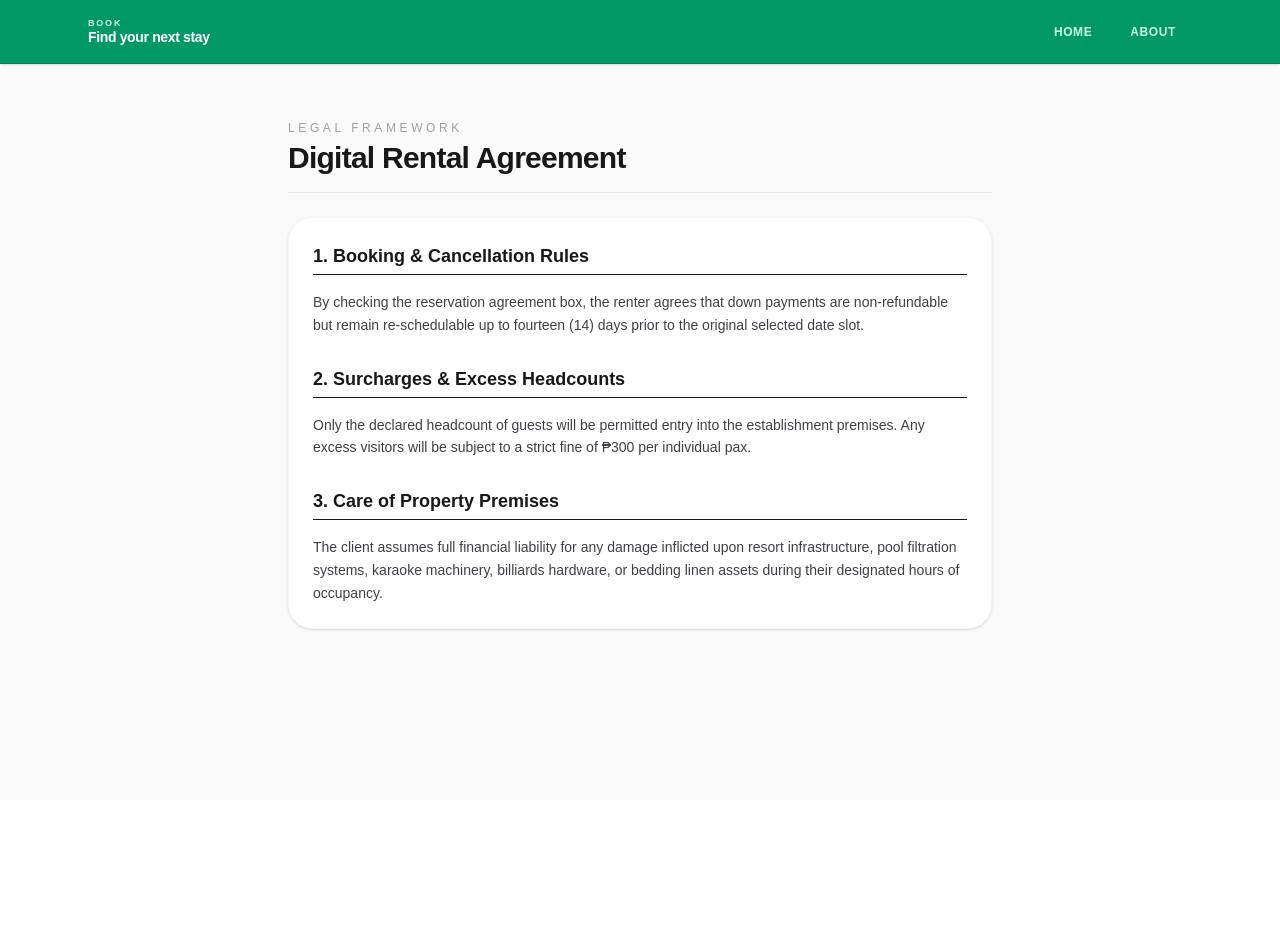
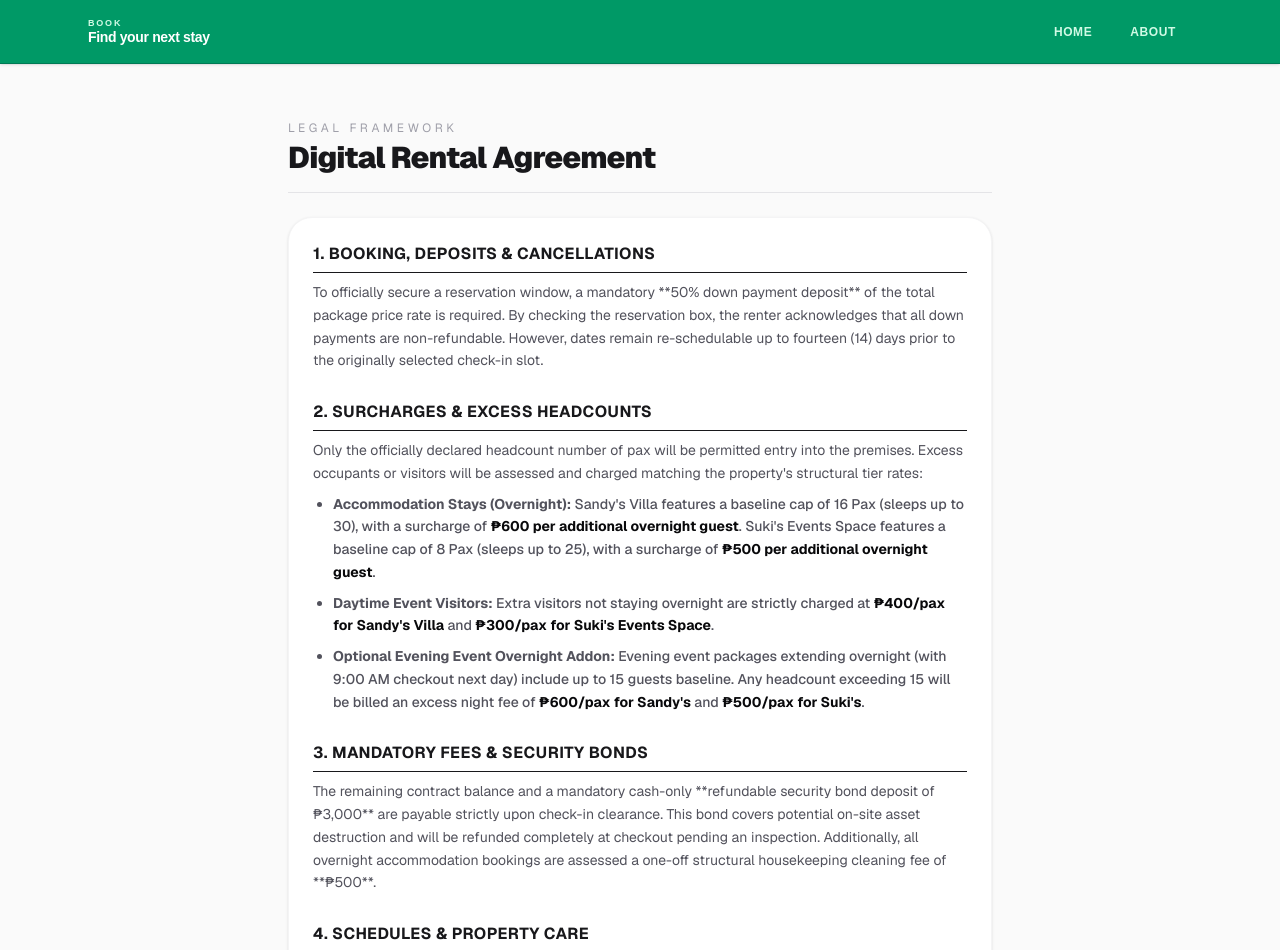
Before and after one commit to Ceres-occator/Joy-Website, a Next.js app: page /terms-and-conditions in a window 1280 px wide. Shown: the top 950 px of the page. Before the commit the page ends 800 px from the top, so only its background shows below. Built offline with nearby package versions, Linux system fonts and the light colour scheme.

Commit message:
added the about terms and conditions revision

```diff
--- a/app/(public)/terms-and-conditions/page.tsx
+++ b/app/(public)/terms-and-conditions/page.tsx
@@ -1,21 +1,57 @@
 // app/(public)/terms-and-conditions/page.tsx
 export default function TermsPage() {
   return (
-    <main className="mx-auto max-w-3xl p-4 sm:p-8 space-y-6 text-sm text-zinc-600 leading-relaxed animate-fadeIn">
+    <main className="mx-auto max-w-3xl p-4 sm:p-8 space-y-6 text-sm text-zinc-600 leading-relaxed animate-fadeIn font-sans">
       <div className="border-b border-zinc-200 pb-4">
         <p className="text-xs uppercase tracking-[0.3em] text-zinc-400">Legal Framework</p>
         <h1 className="text-3xl font-black text-zinc-900 tracking-tight mt-1">Digital Rental Agreement</h1>
       </div>
 
-      <section className="bg-white p-6 rounded-3xl border border-zinc-100 space-y-4 shadow-sm text-zinc-700">
-        <h2 className="font-bold text-zinc-900 text-lg border-b pb-1">1. Booking & Cancellation Rules</h2>
-        <p>By checking the reservation agreement box, the renter agrees that down payments are non-refundable but remain re-schedulable up to fourteen (14) days prior to the original selected date slot.</p>
+      <section className="bg-white p-6 rounded-3xl border border-zinc-100 space-y-5 shadow-sm text-zinc-700">
 
-        <h2 className="font-bold text-zinc-900 text-lg border-b pb-1 pt-3">2. Surcharges & Excess Headcounts</h2>
-        <p>Only the declared headcount of guests will be permitted entry into the establishment premises. Any excess visitors will be subject to a strict fine of ₱300 per individual pax.</p>
+        {/* SECTION 1 */}
+        <div>
+          <h2 className="font-bold text-zinc-900 text-base border-b pb-1.5 uppercase tracking-wide">1. Booking, Deposits & Cancellations</h2>
+          <p className="mt-2 text-zinc-600">
+            To officially secure a reservation window, a mandatory **50% down payment deposit** of the total package price rate is required. By checking the reservation box, the renter acknowledges that all down payments are non-refundable. However, dates remain re-schedulable up to fourteen (14) days prior to the originally selected check-in slot.
+          </p>
+        </div>
 
-        <h2 className="font-bold text-zinc-900 text-lg border-b pb-1 pt-3">3. Care of Property Premises</h2>
-        <p>The client assumes full financial liability for any damage inflicted upon resort infrastructure, pool filtration systems, karaoke machinery, billiards hardware, or bedding linen assets during their designated hours of occupancy.</p>
+        {/* SECTION 2 - OVERHAULED TO MATCH COMPUTE MATRIX */}
+        <div>
+          <h2 className="font-bold text-zinc-900 text-base border-b pb-1.5 pt-2 uppercase tracking-wide">2. Surcharges & Excess Headcounts</h2>
+          <p className="mt-2 text-zinc-600">
+            Only the officially declared headcount number of pax will be permitted entry into the premises. Excess occupants or visitors will be assessed and charged matching the property's structural tier rates:
+          </p>
+          <ul className="mt-2 list-disc pl-5 space-y-2 text-zinc-600 font-medium">
+            <li>
+              <strong>Accommodation Stays (Overnight):</strong> Sandy's Villa features a baseline cap of 16 Pax (sleeps up to 30), with a surcharge of <span className="text-zinc-950 font-bold">₱600 per additional overnight guest</span>. Suki's Events Space features a baseline cap of 8 Pax (sleeps up to 25), with a surcharge of <span className="text-zinc-950 font-bold">₱500 per additional overnight guest</span>.
+            </li>
+            <li>
+              <strong>Daytime Event Visitors:</strong> Extra visitors not staying overnight are strictly charged at <span className="text-zinc-950 font-bold">₱400/pax for Sandy's Villa</span> and <span className="text-zinc-950 font-bold">₱300/pax for Suki's Events Space</span>.
+            </li>
+            <li>
+              <strong>Optional Evening Event Overnight Addon:</strong> Evening event packages extending overnight (with 9:00 AM checkout next day) include up to 15 guests baseline. Any headcount exceeding 15 will be billed an excess night fee of <span className="text-zinc-950 font-bold">₱600/pax for Sandy's</span> and <span className="text-zinc-950 font-bold">₱500/pax for Suki's</span>.
+            </li>
+          </ul>
+        </div>
+
+        {/* SECTION 3 */}
+        <div>
+          <h2 className="font-bold text-zinc-900 text-base border-b pb-1.5 pt-2 uppercase tracking-wide">3. Mandatory Fees & Security Bonds</h2>
+          <p className="mt-2 text-zinc-600">
+            The remaining contract balance and a mandatory cash-only **refundable security bond deposit of ₱3,000** are payable strictly upon check-in clearance. This bond covers potential on-site asset destruction and will be refunded completely at checkout pending an inspection. Additionally, all overnight accommodation bookings are assessed a one-off structural housekeeping cleaning fee of **₱500**.
+          </p>
+        </div>
+
+        {/* SECTION 4 */}
+        <div>
+          <h2 className="font-bold text-zinc-900 text-base border-b pb-1.5 pt-2 uppercase tracking-wide">4. Schedules & Property Care</h2>
+          <p className="mt-2 text-zinc-600">
+            For accommodation stays, check-in begins at **3:00 PM** and check-out is strictly at **9:00 AM**. For daytime events, time windows are restricted to 4 hours (11:00 AM - 3:00 PM) while evening event slots run for 5 hours (5:00 PM - 10:00 PM). The client assumes total financial liability for any damage inflicted upon structural properties, infinity pool systems, karaoke electronics, billiards tables, or room linen assets.
+          </p>
+        </div>
+
       </section>
     </main>
   );
--- a/app/book/components/BookingForm.tsx
+++ b/app/book/components/BookingForm.tsx
@@ -54,7 +54,7 @@ export default function BookingForm({ villaId, villaTitle, categoryType = [] }:
   const [excessPaxInput, setExcessPaxInput] = useState<number>(0)
   const [accommodationGuestCount, setAccommodationGuestCount] = useState<number>(1)
 
-  // --- 🌟 NEW: Optional Event Overnight Stay States ---
+  // --- Optional Event Overnight Stay States ---
   const [addOptionalOvernight, setAddOptionalOvernight] = useState<boolean>(false)
   const [overnightGuestsCount, setOvernightGuestsCount] = useState<number>(1)
 
@@ -82,7 +82,6 @@ export default function BookingForm({ villaId, villaTitle, categoryType = [] }:
       accommodationExcessRate: isSuki ? 500 : 600,
       eventVisitorRate: isSuki ? 300 : 400,
 
-      // 🌟 NEW: Optional event overnight constants from flyer rules
       overnightAddonBasePrice: isSuki ? 10000 : 12000,
       overnightAddonBasePax: 15,
       overnightAddonExcessRate: isSuki ? 500 : 600
@@ -186,7 +185,6 @@ export default function BookingForm({ villaId, villaTitle, categoryType = [] }:
       excessPaxSurcharge = excessPaxInput * staticVillaRules.eventVisitorRate;
       mandatoryCleaningFee = 0;
 
-      // 🌟 NEW: Optional Event Overnight Math Stack
       if (addOptionalOvernight && timeSlot === 'evening') {
         let excessOvernightGuestsPrice = 0;
         if (overnightGuestsCount > staticVillaRules.overnightAddonBasePax) {
@@ -249,7 +247,6 @@ export default function BookingForm({ villaId, villaTitle, categoryType = [] }:
     const totalHeadcountRegistry = bookingPurpose === 'events' ? (selectedBasePaxTier + excessPaxInput) : accommodationGuestCount;
     const targetDateSpanValue = bookingPurpose === 'events' ? eventDate : `${checkInDate} to ${checkOutDate}`;
 
-    // Append descriptive string parameters if an optional event overnight stay is active
     const finalTimeLabel = bookingPurpose === 'events'
       ? (addOptionalOvernight ? `${timeSlot} Slot + Overnight Extended` : `${timeSlot} Slot`)
       : 'Overnight Stay';
@@ -264,7 +261,7 @@ export default function BookingForm({ villaId, villaTitle, categoryType = [] }:
   }, [villaId, villaTitle, fullName, phone, eventDate, checkInDate, checkOutDate, timeSlot, eventType, selectedBasePaxTier, excessPaxInput, accommodationGuestCount, packageOption, bookingPurpose, priceCalculation, addOptionalOvernight]);
 
   return (
-    <div className="space-y-6">
+    <div className="space-y-6 font-sans">
       <div className="rounded-3xl border border-zinc-200 bg-white p-5 sm:p-6 shadow-sm space-y-4">
 
         <div>
@@ -328,7 +325,6 @@ export default function BookingForm({ villaId, villaTitle, categoryType = [] }:
             </ul>
           </div>
 
-          {/* Conditional headcount controls grid splitter */}
           {bookingPurpose === 'events' ? (
             <div className="space-y-3.5 border-t pt-3 border-dashed border-zinc-200 animate-fadeIn">
               <div className="grid gap-3 sm:grid-cols-3">
@@ -365,7 +361,6 @@ export default function BookingForm({ villaId, villaTitle, categoryType = [] }:
                 <p className="text-[10px] text-zinc-400 mt-1">Surcharge rate: ₱{staticVillaRules.eventVisitorRate}/pax for additional daytime guests.</p>
               </div>
 
-              {/* 🌟 NEW: Dynamic Option Drawer for Evening Stays */}
               {timeSlot === 'evening' && (
                 <div className="bg-emerald-50/50 border border-emerald-100 p-4 rounded-xl space-y-3 animate-fadeIn">
                   <label className="flex items-center space-x-2.5 cursor-pointer select-none">
@@ -437,7 +432,7 @@ export default function BookingForm({ villaId, villaTitle, categoryType = [] }:
           )}
         </div>
 
-        {/* Price Breakdown Container Display */}
+        {/* Price Breakdown Display Card */}
         <div className="mt-4 rounded-2xl border border-emerald-100 bg-emerald-950/5 p-4 space-y-2.5 text-xs font-semibold text-zinc-700">
           <div className="flex justify-between items-center border-b pb-1.5 mb-1">
             <h3 className="text-sm font-black text-zinc-900 uppercase tracking-wider">Price Breakdown</h3>
@@ -460,7 +455,6 @@ export default function BookingForm({ villaId, villaTitle, categoryType = [] }:
             </div>
           )}
 
-          {/* 🌟 NEW: Dynamic line items inside summary card listing for overnight extensions */}
           {priceCalculation.optionalOvernightAddonPrice > 0 && (
             <div className="flex justify-between text-emerald-800 font-bold bg-emerald-600/5 p-2 rounded-lg border border-emerald-100 animate-fadeIn">
               <span>Optional Overnight Extension Add-on Suite</span>
@@ -487,7 +481,7 @@ export default function BookingForm({ villaId, villaTitle, categoryType = [] }:
           </div>
         </div>
 
-        {/* System policy footer trail section */}
+        {/* Agreement Handshakes */}
         <div className="mt-4 pt-4 border-t border-zinc-100 grid gap-3 text-[11px] text-zinc-500">
           <div className="flex items-center justify-between bg-zinc-50 p-2 rounded-xl border">
             <span>Need assistance or have policy questions?</span>
@@ -545,11 +539,34 @@ export default function BookingForm({ villaId, villaTitle, categoryType = [] }:
                 </div>
               )}
 
+              {/* 🌟 OVERHAULED MODAL CONTENT MATCHING BOTH RATE FLYERS EXPLICITLY */}
               {activePopup === 'terms' && (
                 <div className="space-y-3">
-                  <div className="space-y-1"><h4 className="font-bold text-zinc-900">1. Booking & Cancellation Rules</h4><p className="text-zinc-500">By checking the reservation agreement box, the renter agrees that down payments are non-refundable but remain re-schedulable up to fourteen (14) days prior to the original selected date slot.</p></div>
-                  <div className="space-y-1"><h4 className="font-bold text-zinc-900">2. Surcharges & Excess Headcounts</h4><p className="text-zinc-500">Only the declared headcount of pax will be allowed entry into the premises. Excess visitors will be assessed for extra charges.</p></div>
-                  <div className="space-y-1"><h4 className="font-bold text-zinc-900">3. Care of Property Premises</h4><p className="text-zinc-500">The client assumes full financial liability for any damage inflicted upon resort infrastructure, bedding assets, pool filtration systems, or electronics hardware during their designated hours of occupancy.</p></div>
+                  <div className="space-y-1">
+                    <h4 className="font-bold text-zinc-900">1. Booking & Cancellation Rules</h4>
+                    <p className="text-zinc-500 leading-normal">
+                      We require a mandatory 50% deposit down payment of the total rate to secure a reservation. Down payments are strictly non-refundable but remain re-schedulable up to fourteen (14) days prior to the selected check-in slot.
+                    </p>
+                  </div>
+
+                  <div className="space-y-1">
+                    <h4 className="font-bold text-zinc-900">2. Surcharges & Excess Headcounts</h4>
+                    <p className="text-zinc-500 leading-normal">
+                      Only the declared headcount of guests is permitted entry. Excess occupants are subject to strict property tier charges:
+                      <span className="block mt-1 pl-2 border-l-2 border-emerald-500 text-[11px] font-semibold text-zinc-600">
+                        • Accommodation: +₱600/pax (Sandy's) or +₱500/pax (Suki's)<br />
+                        • Daytime Events: +₱400/pax (Sandy's) or +₱300/pax (Suki's)<br />
+                        • Evening Event Overnight: Base includes 15 pax; extra guests are +₱600/pax (Sandy's) or +₱500/pax (Suki's).
+                      </span>
+                    </p>
+                  </div>
+
+                  <div className="space-y-1">
+                    <h4 className="font-bold text-zinc-900">3. Care of Property Premises & Fees</h4>
+                    <p className="text-zinc-500 leading-normal">
+                      A mandatory refundable ₱3,000 security cash bond and any remaining contract balance are due upon arrival. Overnight accommodations include a one-off ₱500 housekeeping cleaning fee. The client assumes full financial liability for any damage inflicted upon resort infrastructure, pool filtration systems, electronic appliances, or linens during their occupancy.
+                    </p>
+                  </div>
                 </div>
               )}
 
```
